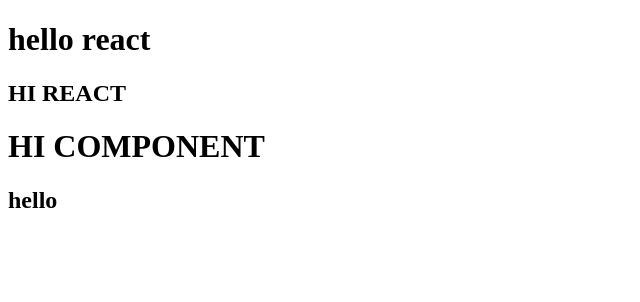
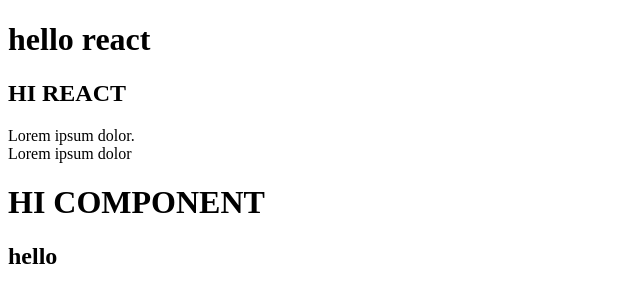
Before and after one commit to som42/reacht20231031, a React (Create React App) app: page / in a window 1280 px wide. Shown: the top 302 px of the page, without its empty margins (0-640 px from the left). Built offline with nearby package versions, Linux system fonts and the light colour scheme.

Commit message:
jsx에서 종료 태그 꼭 작성

```diff
--- a/src/App.js
+++ b/src/App.js
@@ -1,11 +1,15 @@
-
-
 function App() {
+  // jsx에서 태그 사용시 꼭 종료태그를 작성해야 함.
+  // 빈 요소이면 시작 태그에서 종료
   return (
     <div>
       <h1>hello react</h1>
       <h2>HI REACT</h2>
-            <MyComp/>
+      <p>
+        Lorem ipsum dolor.
+        <br /> Lorem ipsum dolor
+      </p>
+      <MyComp />
     </div>
   );
 }
@@ -20,15 +24,16 @@ function MyComp() {
   // return 값이 여러 줄이면 ()로 감싸기 ( 별 이유 없으면 항상 감싸기)
   // root tag가 필요없다면 fragment 사용 가능
 
-    //jsx주석 사용법
+  //jsx에서 주석 사용법
   //{/*  */}
   return (
     <>
+      {/*주석은 이렇게 다세요.*/}
       {/* frament는 <></> */}
       <h1>HI COMPONENT</h1>
       <h2>hello</h2>
     </>
-    )
+  );
 }
 
 export default App;
```
Lines whose indentation alone changed are shown as unchanged.
